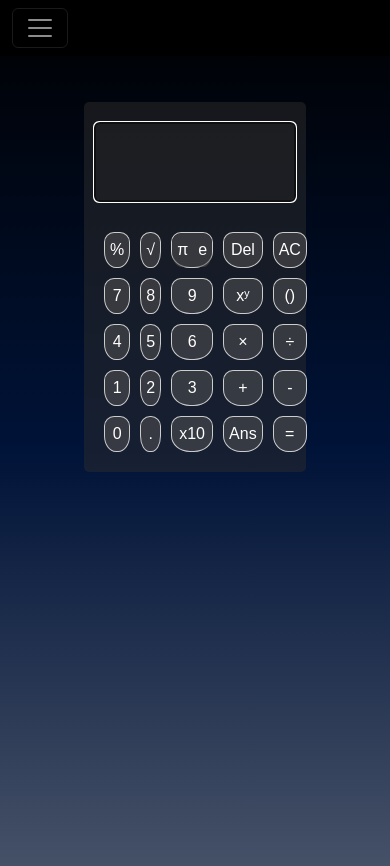
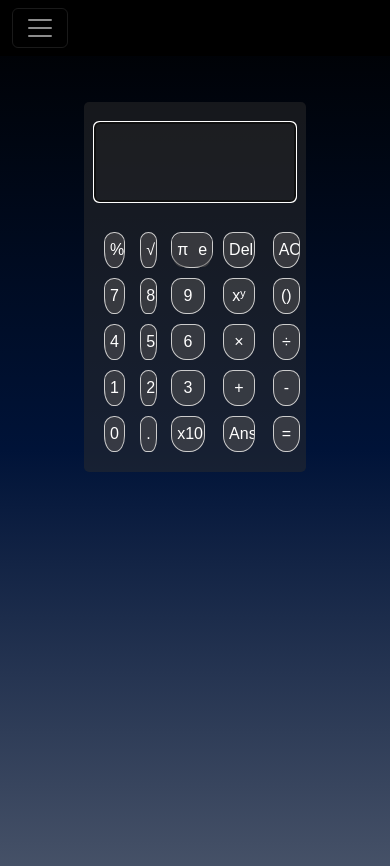
Before and after one commit to lucasfturos/homepage, a Jekyll site: the page built from _pages/calculadora.md, in a window 390 px wide. Shown: the top 866 px of the page. Built offline with Jekyll 4.4.1, drawn with Linux system fonts in a browser that asks for light colours; nearby versions of some CDN libraries.

Commit message:
Update style.css

```diff
--- a/_assets/css/style.css
+++ b/_assets/css/style.css
@@ -640,6 +640,7 @@ footer {
     .btn-calculator,
     .btn-merge-left,
     .btn-merge-right {
+        width: 80%;
         padding: 5px;
         font-size: medium;
     }
@@ -649,6 +650,7 @@ footer {
     .btn-calculator,
     .btn-merge-left,
     .btn-merge-right {
+        width: 90%;
         padding: 2px;
         font-size: 12px;
         border-radius: 5px 5px 45% 45%;
```
